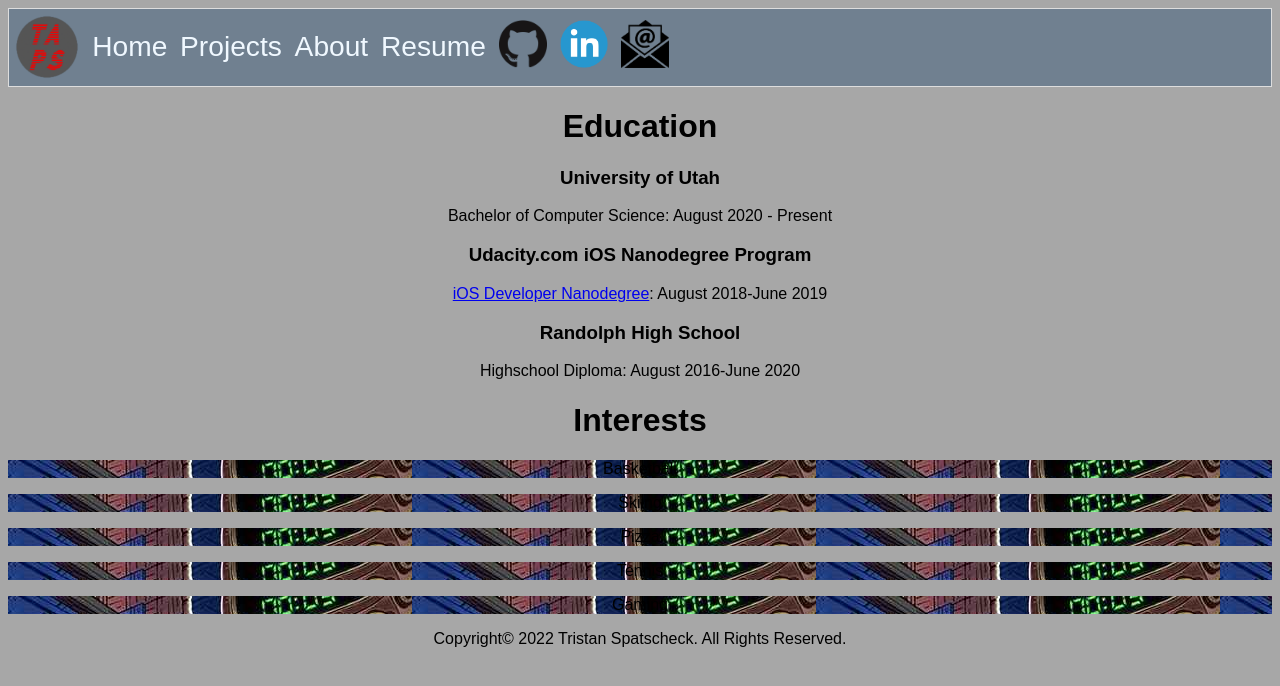
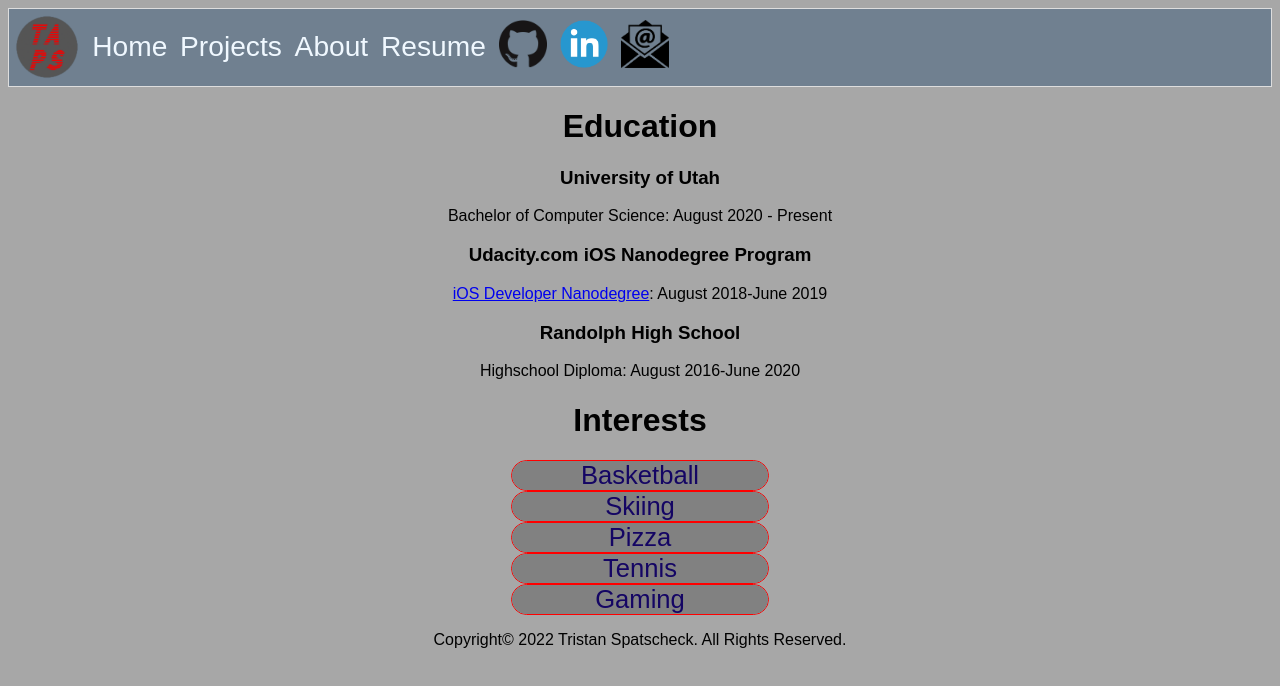
Before and after one commit to tapscodes/tapscodes.github.io, a Next.js app: page /about in a window 1280 px wide. Shown: the top 686 px of the page. Built offline with nearby package versions, Linux system fonts and the light colour scheme.

Commit message:
Fixed import issue (now img_url must be fixed)

```diff
--- a/xtra/components/ImageTextBox.js
+++ b/xtra/components/ImageTextBox.js
@@ -1,9 +1,8 @@
-//import styles from "..styles//components/ImageTextBox.module.css";
-//import styles from '../styles/Home.module.css';
+import styles from "../../styles//components/ImageTextBox.module.css";
 const ImageTextBox = (props) => {
     return (
-        <div className="s" style={{backgroundImage:"url(" + props.img_url + ")"}}>
-            <p className="d">{props.text}</p>
+        <div className={styles.interest} style={{backgroundImage:"url(" + props.img_url + ")"}}>
+            <p>{props.text}</p>
         </div>
      );
 }
```
